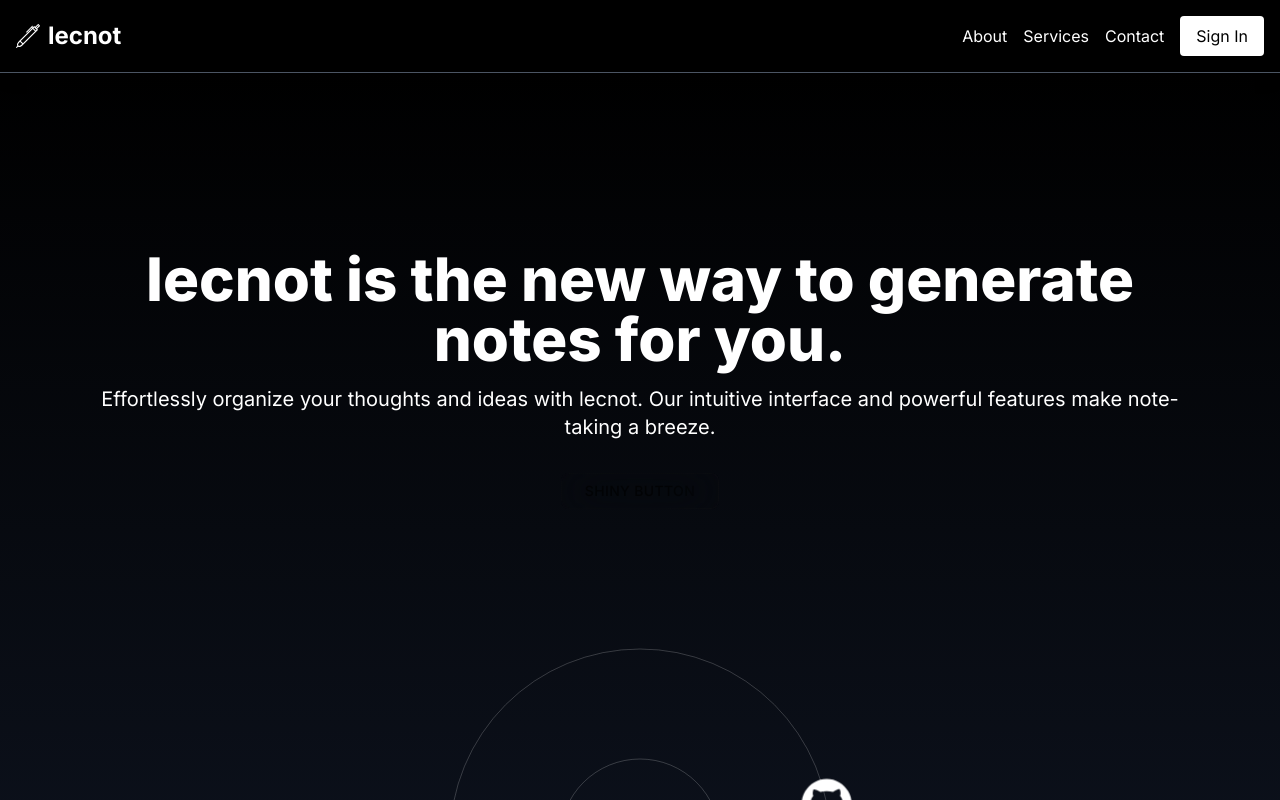
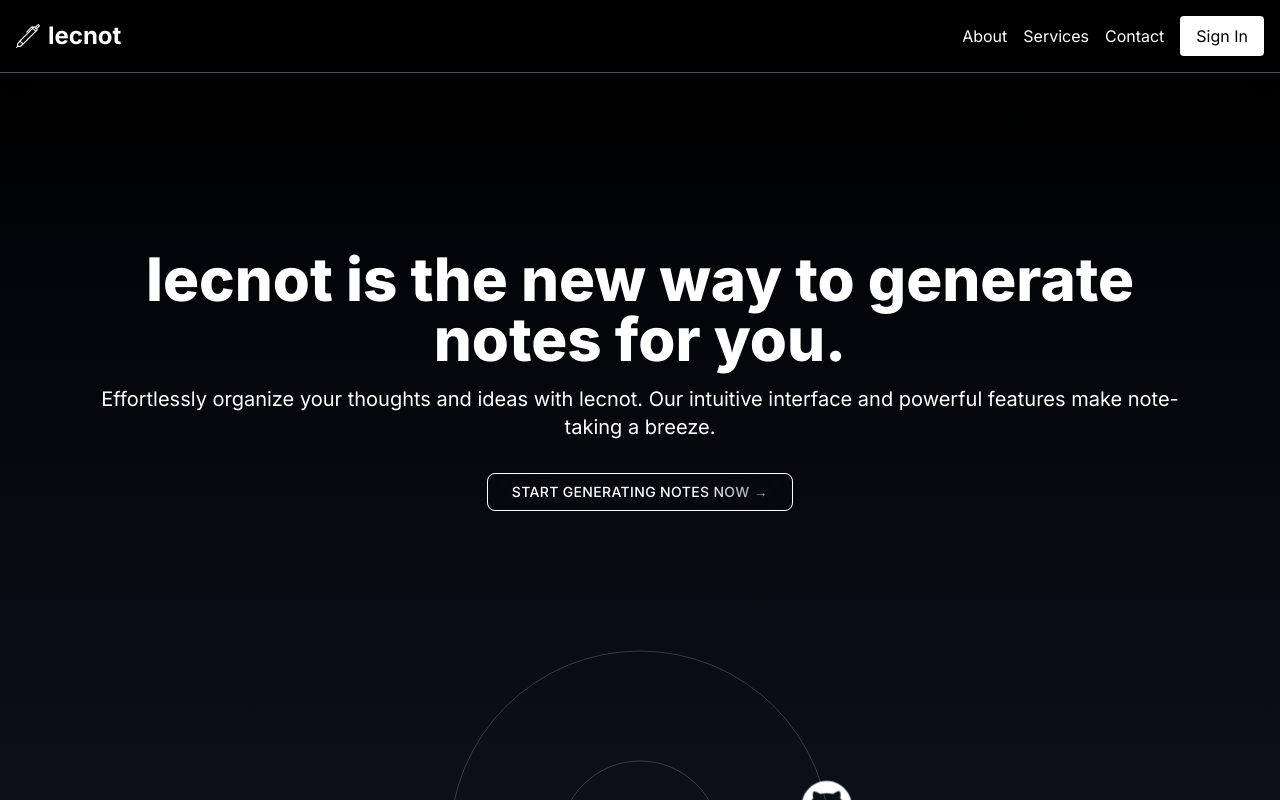
Before and after one commit to hanish-rishen/lecnot, a Next.js app: page / in a window 1280 px wide. Shown: the top 800 px of the page. Built offline with nearby package versions, Linux system fonts and the light colour scheme.

Commit message:
Homepage Button Fix

```diff
--- a/src/app/page.tsx
+++ b/src/app/page.tsx
@@ -1,11 +1,8 @@
-import ShinyButton from "@/components/magicui/shiny-button";
 import { OrbitingCirclesDemo } from "@/components/OrbitingCircles";
-
-export function ShinyButtonDemo() {
-  return <ShinyButton text="Shiny Button" className="" />;
-}
+import { ShinyButtonDemo } from "@/components/ShinyButton";
 
 export default function Home() {
+
   return (
     <main className="flex min-h-screen flex-col items-center justify-center p-6 md:p-24 bg-gradient-to-b from-black to-gray-900 text-white">
       <section className="flex flex-col items-center text-center mt-10 md:mt-20">
--- /dev/null
+++ b/src/components/ShinyButton.tsx
@@ -0,0 +1,5 @@
+import ShinyButton from "@/components/magicui/shiny-button";
+
+export function ShinyButtonDemo() {
+  return <ShinyButton text="Start Generating Notes Now →" className="text-lg" />;
+}
--- a/src/components/magicui/shiny-button.tsx
+++ b/src/components/magicui/shiny-button.tsx
@@ -36,12 +36,12 @@ const ShinyButton = ({
     <motion.button
       {...animationProps}
       className={cn(
-        "relative rounded-lg px-6 py-2 font-medium backdrop-blur-xl transition-[box-shadow] duration-300 ease-in-out hover:shadow dark:bg-[radial-gradient(circle_at_50%_0%,hsl(var(--primary)/10%)_0%,transparent_60%)] dark:hover:shadow-[0_0_20px_hsl(var(--primary)/10%)]",
+        "relative rounded-lg px-6 py-2 font-medium backdrop-blur-xl transition-[box-shadow] duration-300 ease-in-out hover:shadow dark:bg-[radial-gradient(circle_at_50%_0%,hsl(var(--primary)/10%)_0%,transparent_60%)] dark:hover:shadow-[0_0_20px_hsl(var(--primary)/10%)] border border-white",
         className,
       )}
     >
       <span
-        className="relative block h-full w-full text-sm uppercase tracking-wide text-[rgb(0,0,0,65%)] dark:font-light dark:text-[rgb(255,255,255,90%)]"
+        className="relative block h-full w-full text-sm uppercase tracking-wide text-white dark:font-light"
         style={{
           maskImage:
             "linear-gradient(-75deg,hsl(var(--primary)) calc(var(--x) + 20%),transparent calc(var(--x) + 30%),hsl(var(--primary)) calc(var(--x) + 100%))",
```
